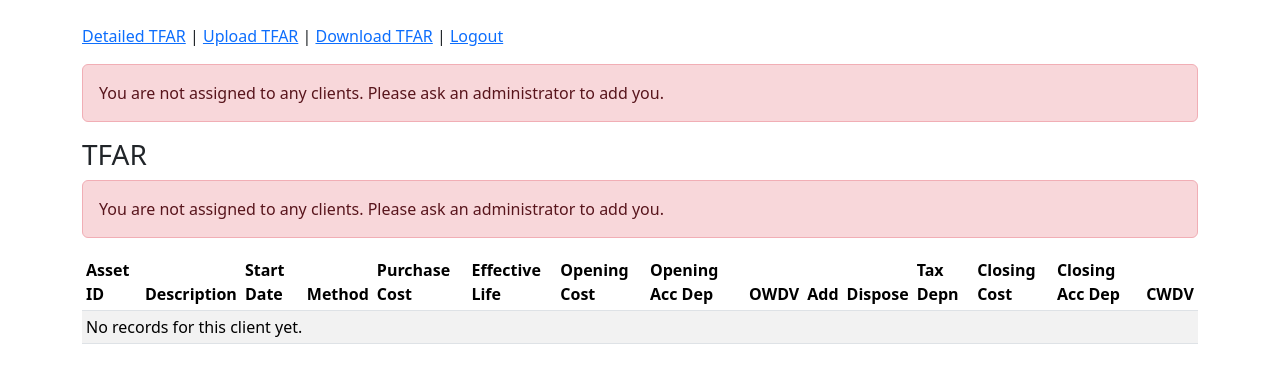
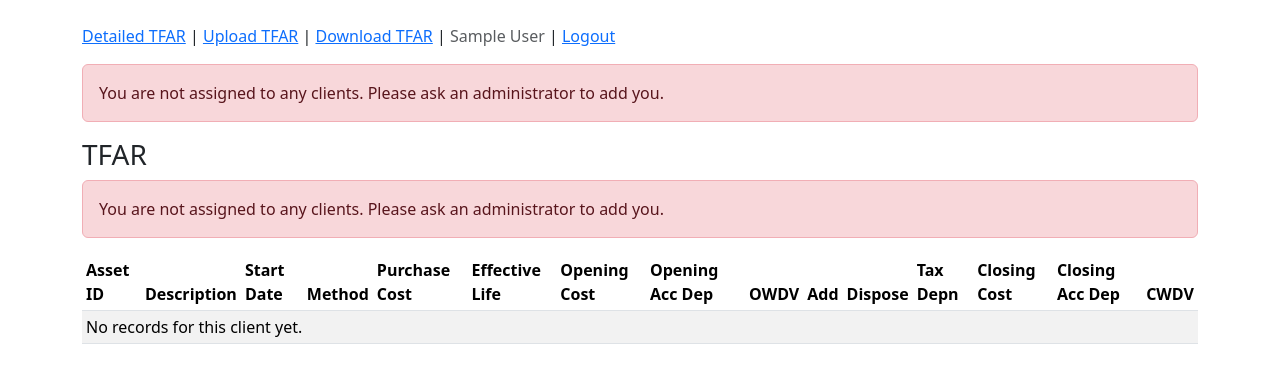
Before and after one commit to cat-baloo/tfar1, a Django app: page / in a window 1280 px wide. Shown: the top 383 px of the page. Run offline with Django 5.2, Linux system fonts and the light colour scheme; the visitor is signed in with stand-in values (Sample User, id 1).

Commit message:
Update base.html

```diff
--- a/templates/base.html
+++ b/templates/base.html
@@ -11,7 +11,20 @@
     <a href="/">Detailed TFAR</a> |
     <a href="/upload/">Upload TFAR</a> |
     <a href="/download/">Download TFAR</a> |
-    <a href="/logout/">Logout</a>
+
+    {% if request.user.is_authenticated %}
+      <span class="text-muted">
+        {{ request.user.get_full_name|default:request.user.username }}
+        {% with request.user.groups.first as g %}
+          {% if g %} ({{ g.name }}){% endif %}
+        {% endwith %}
+      </span>
+      |
+      <a href="/logout/">Logout</a>
+    {% else %}
+      <a href="/login/">Login</a>
+    {% endif %}
+
   </nav>
   {% if error %}<div class="alert alert-danger">{{ error }}</div>{% endif %}
   {% block content %}{% endblock %}
```
